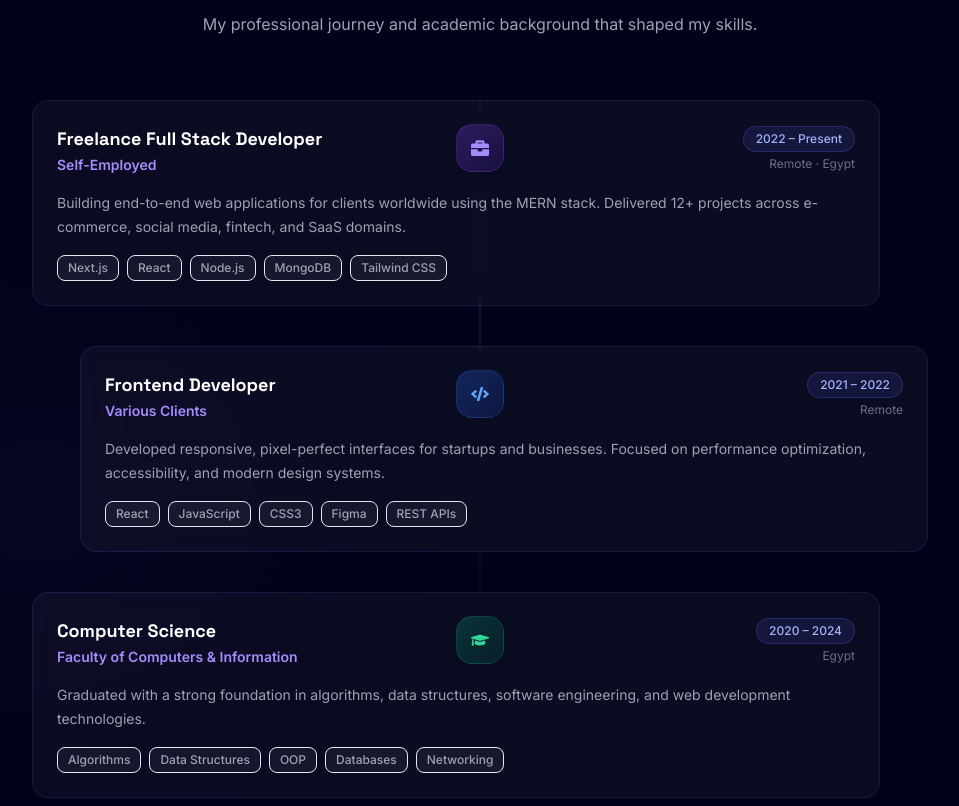
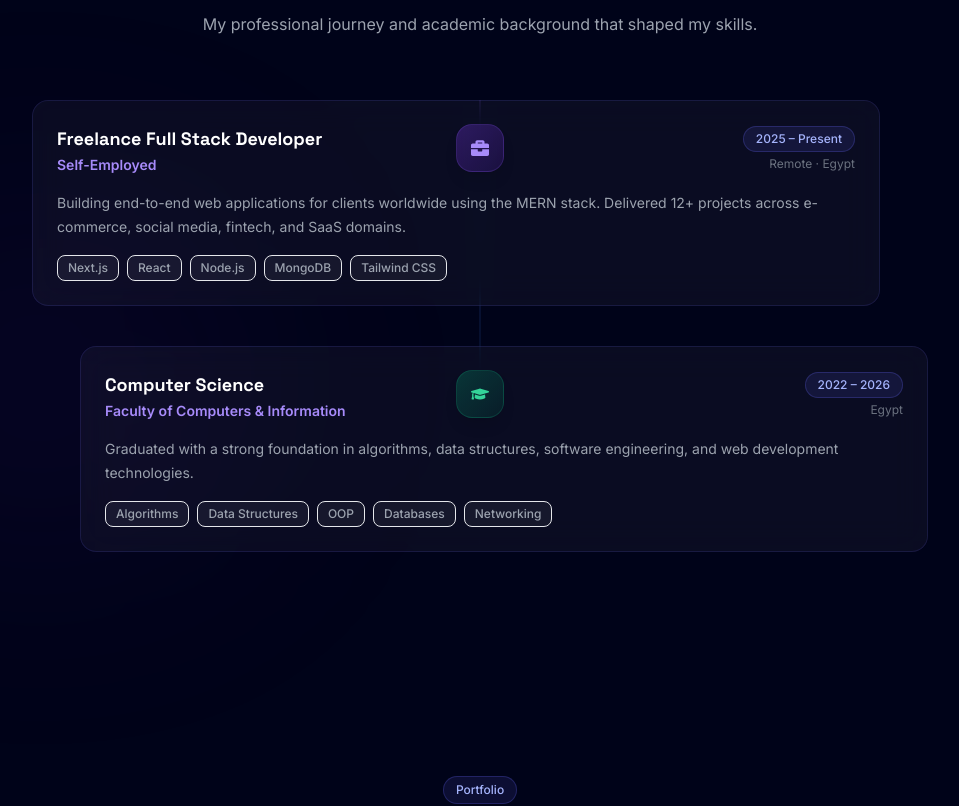
Before and after one commit to SluchCr7/My-Portofoilo, a Next.js app in the folder front/: page / in a window 1280 px wide. Shown: the part 4987-5793 px from the top of the page, without its empty margins (160-1119 px from the left). Built offline with nearby package versions, Linux system fonts and the light colour scheme.

Commit message:
real data editing

```diff
--- a/front/app/Components/Experience.jsx
+++ b/front/app/Components/Experience.jsx
@@ -12,23 +12,10 @@ const experiences = [
     border: 'border-violet-500/20',
     title: 'Freelance Full Stack Developer',
     company: 'Self-Employed',
-    period: '2022 – Present',
+    period: '2025 – Present',
     location: 'Remote · Egypt',
     description: 'Building end-to-end web applications for clients worldwide using the MERN stack. Delivered 12+ projects across e-commerce, social media, fintech, and SaaS domains.',
     tags: ['Next.js', 'React', 'Node.js', 'MongoDB', 'Tailwind CSS'],
-  },
-  {
-    type: 'work',
-    icon: FaCode,
-    iconColor: 'text-blue-400',
-    iconBg: 'from-blue-600/30 to-blue-800/20',
-    border: 'border-blue-500/20',
-    title: 'Frontend Developer',
-    company: 'Various Clients',
-    period: '2021 – 2022',
-    location: 'Remote',
-    description: 'Developed responsive, pixel-perfect interfaces for startups and businesses. Focused on performance optimization, accessibility, and modern design systems.',
-    tags: ['React', 'JavaScript', 'CSS3', 'Figma', 'REST APIs'],
   },
   {
     type: 'education',
@@ -38,7 +25,7 @@ const experiences = [
     border: 'border-emerald-500/20',
     title: 'Computer Science',
     company: 'Faculty of Computers & Information',
-    period: '2020 – 2024',
+    period: '2022 – 2026',
     location: 'Egypt',
     description: 'Graduated with a strong foundation in algorithms, data structures, software engineering, and web development technologies.',
     tags: ['Algorithms', 'Data Structures', 'OOP', 'Databases', 'Networking'],
--- a/front/app/page.js
+++ b/front/app/page.js
@@ -29,7 +29,7 @@ export default function Home() {
       <section className="w-full max-w-7xl"><Services /></section>
       <section className="w-full max-w-7xl"><Experience /></section>
       <section className="w-full max-w-7xl"><Portfolio /></section>
-      <section className="w-full"><Reviews /></section>
+      {/* <section className="w-full"><Reviews /></section> */}
       <section className="w-full"><Footer /></section>
     </main>
   );
```
